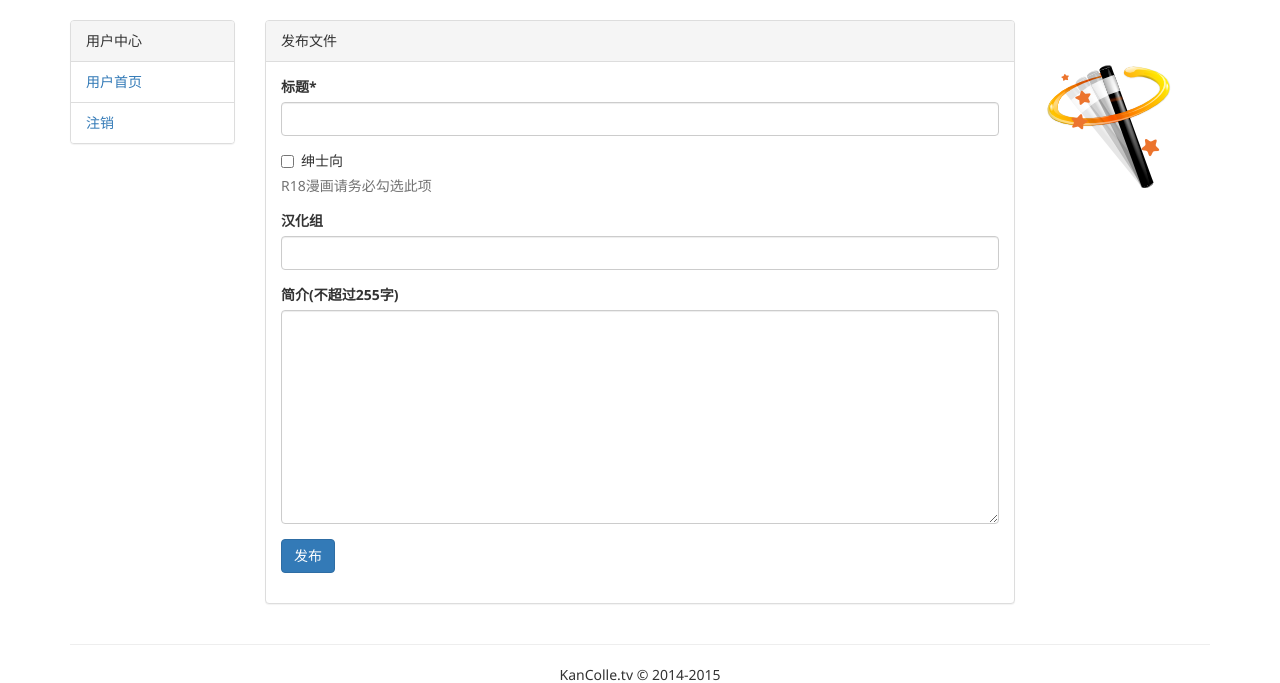
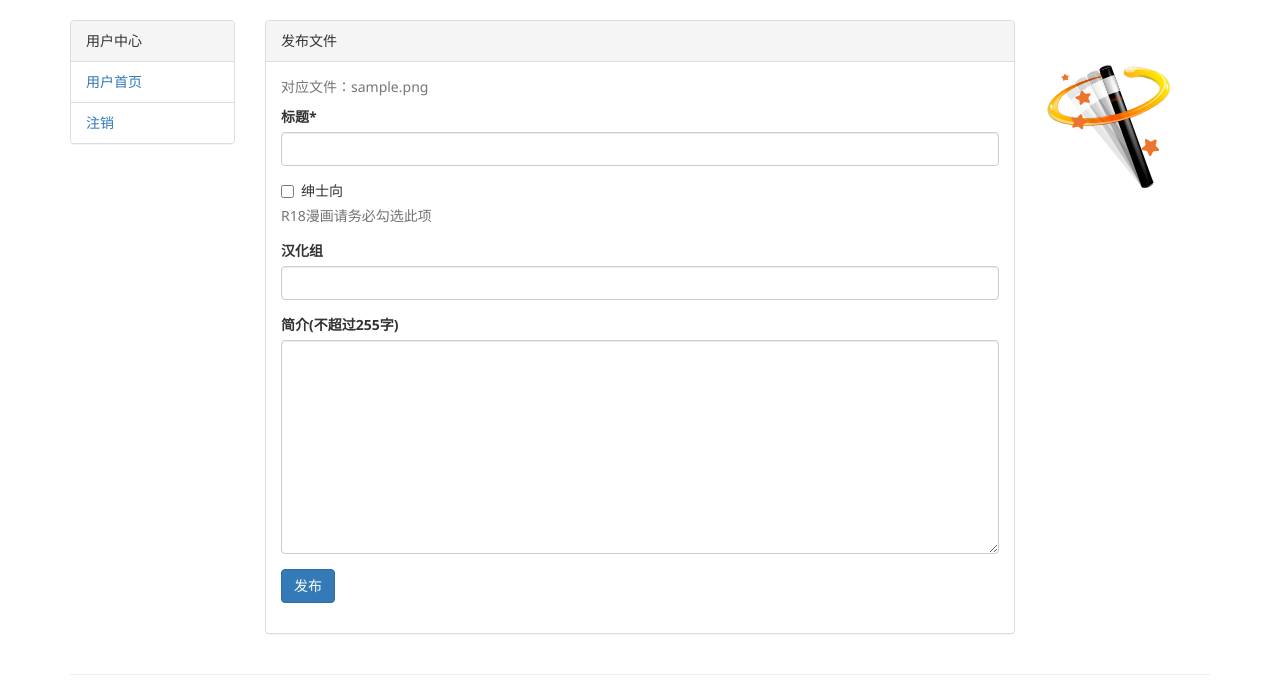
Before and after one commit to zigoni/KanColle.tv, a Django app: template kc/kc_doujin/templates/kc_doujin/mgt_publish_uploaded_file.html in a window 1280 px wide. Shown: the part 74-757 px from the top of the page. Run offline with Django 3.2, Linux system fonts and the light colour scheme; tables that the repository leaves empty hold one stand-in row (values such as "Sample post"); the template is opened without the code that fills it: values that come from a table or form of the project are taken from there, most other values are stand-ins (such as "Sample title", 1, 10 or a date in 2020); some libraries are stand-ins or nearby versions.

Commit message:
发布同人漫画时提示对应的压缩包文件名

```diff
--- a/kc/kc_doujin/mgt_views.py
+++ b/kc/kc_doujin/mgt_views.py
@@ -126,6 +126,7 @@ def publish_uploaded_file(request, fid):
                 context['message'] = '<div class="alert alert-success"><p>发布成功！</p><p><a href="%s" class="alert-link">返回列表</a></p></div>' % reverse('kc-doujin-publish')
             else:
                 context['form'] = form
+                context['f'] = f
     else:
         context['form'] = None
         context['message'] = '<div class="alert alert-danger"><p>您操作的文件不存在。</p><p><a href="%s" class="alert-link">返回列表</a></p></div>' % reverse('kc-doujin-publish')
--- a/kc/kc_doujin/templates/kc_doujin/mgt_publish_uploaded_file.html
+++ b/kc/kc_doujin/templates/kc_doujin/mgt_publish_uploaded_file.html
@@ -10,6 +10,7 @@
       <div class="panel-heading">发布文件</div>
       <div class="panel-body">
         {% if form %}
+          <p class="text-muted">对应文件：{{ f.file_name }}</p>
           {% crispy form form.helper %}
         {% else %}
           {{ message|safe }}
```
